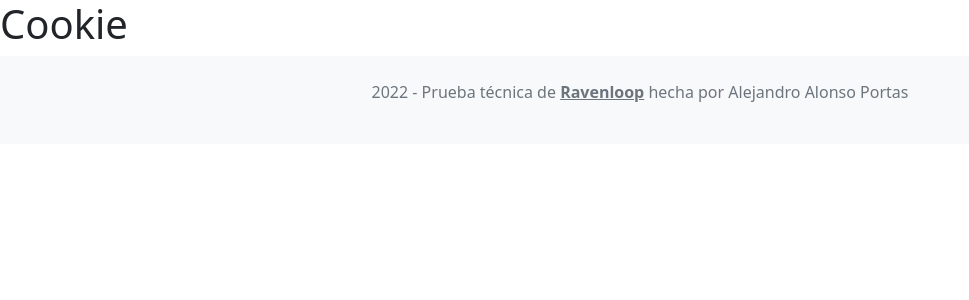
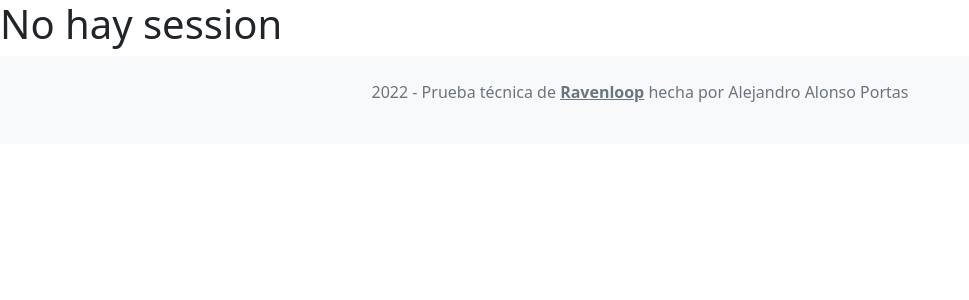
Before and after one commit to AlexPortas/GestionFicherosRavenloop, a Flask app: page /cookie in a window 1280 px wide. Shown: the top 300 px of the page, without its empty margins (0-969 px from the left). Run offline with Flask 2, Linux system fonts and the light colour scheme; some libraries are stand-ins or nearby versions.

Commit message:
mensajes flas

```diff
--- a/main.py
+++ b/main.py
@@ -4,6 +4,9 @@ from flask import render_template
 from flask_wtf import CSRFProtect
 from flask import make_response
 from flask import session
+from flask import url_for
+from flask import redirect
+from flask import flash
 import forms
 
 app = Flask(__name__)
@@ -14,17 +17,31 @@ csrf = CSRFProtect(app)
 def login():
     if 'user' in session:
         user = session['user']
-
+        print(user)
     titulo="Bienvenido"
     login_form = forms.LoginForm(request.form)
     if request.method=='POST' and login_form.validate():
+        user=login_form.user.data
+        success_message = 'Bienvenido {}'.format(user)
+        flash(success_message)
+
         session['user'] = login_form.user.data
     return render_template('index.html', titulo=titulo, form=login_form)
 
+@app.route('/logout')
+def logout():
+    if 'user' in session:
+        session.pop('user')
+    return redirect(url_for('login'))
+
 @app.route('/cookie')
 def cookie():
+    if 'user' in session:
+        user = session['user']
+    else:
+        user = 'No hay session'
     titulo = "Cookie"
-    response = make_response(render_template('cookie.html', titulo=titulo))
+    response = make_response(render_template('cookie.html', user=user, titulo=titulo))
   #  response.set_cookie('usuario', 'Alex')
     return response
 
--- a/templates/base/base.html
+++ b/templates/base/base.html
@@ -13,8 +13,17 @@
 </head>
 
 <body>
+    {% with messages = get_flashed_messages() %}
+        {% if messages %}
+            {% for msn in messages %}
+                <div class="alert alert-success"> {{ msn }} </div>
+            {% endfor %}
+        {% endif %}
+    {% endwith %}
+
     {% block content %}
     {% endblock %}
+
     <!-- Footer -->
     <footer class="text-center text-lg-start bg-light text-muted">
         <div class="text-center p-4">
--- a/templates/cookie.html
+++ b/templates/cookie.html
@@ -1,5 +1,5 @@
 {% extends 'base/base.html' %}
 {% block title %} {{titulo}} {% endblock %}
 {% block content %}
-<h1>Cookie</h1>
+<h1>{{ user }}</h1>
 {% endblock %}
```
